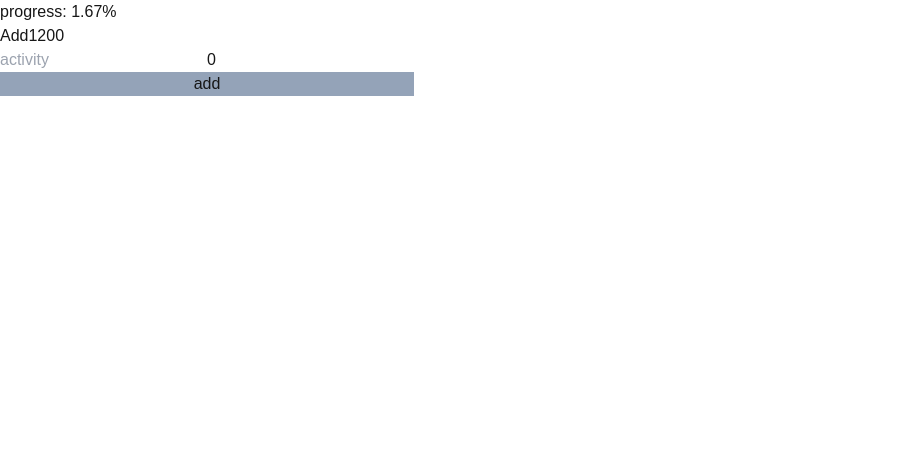
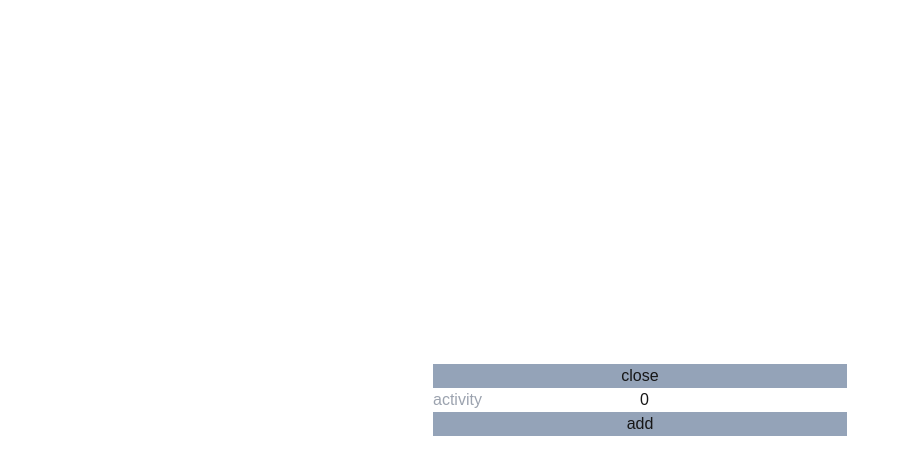
Before and after one commit to ftmhabt/fillit, a Next.js app: page / in a window 1280 px wide. Both pictures are taken after a click on the button "Add". Shown: the top 474 px of the page, without its empty margins (0-910 px from the left). Built offline with nearby package versions, Linux system fonts and the light colour scheme.

Commit message:
Make add activity modal

```diff
--- a/app/layout.tsx
+++ b/app/layout.tsx
@@ -7,7 +7,7 @@ export default function RootLayout({
 }>) {
   return (
     <html lang="en">
-      <body>{children}</body>
+      <body className="min-h-screen">{children}</body>
     </html>
   );
 }
--- a/app/page.tsx
+++ b/app/page.tsx
@@ -2,7 +2,7 @@ import Progress from "@/components/progress";
 
 export default function Home() {
   return (
-    <div>
+    <div className="flex justify-center items-center min-h-screen">
       <Progress />
     </div>
   );
--- a/components/addActivity.tsx
+++ b/components/addActivity.tsx
@@ -10,10 +10,17 @@ export default function AddActivity({
   const [activity, setActivity] = useState("");
   return (
     <>
-      <button onClick={() => setIsOpen(true)}>Add</button>
+      <button className=" bg-red-400" onClick={() => setIsOpen(true)}>
+        Add
+      </button>
       <div
-        className={isOpen ? "flex flex-col absolute bg-slate-400" : "hidden"}
+        className={
+          isOpen
+            ? "flex flex-col fixed bg-slate-400 -translate-x-1/2 -translate-y-1/2 left-1/2 top-1/2"
+            : "hidden"
+        }
       >
+        <button onClick={() => setIsOpen(false)}>close</button>
         <div className="flex">
           <input
             type="text"
```
